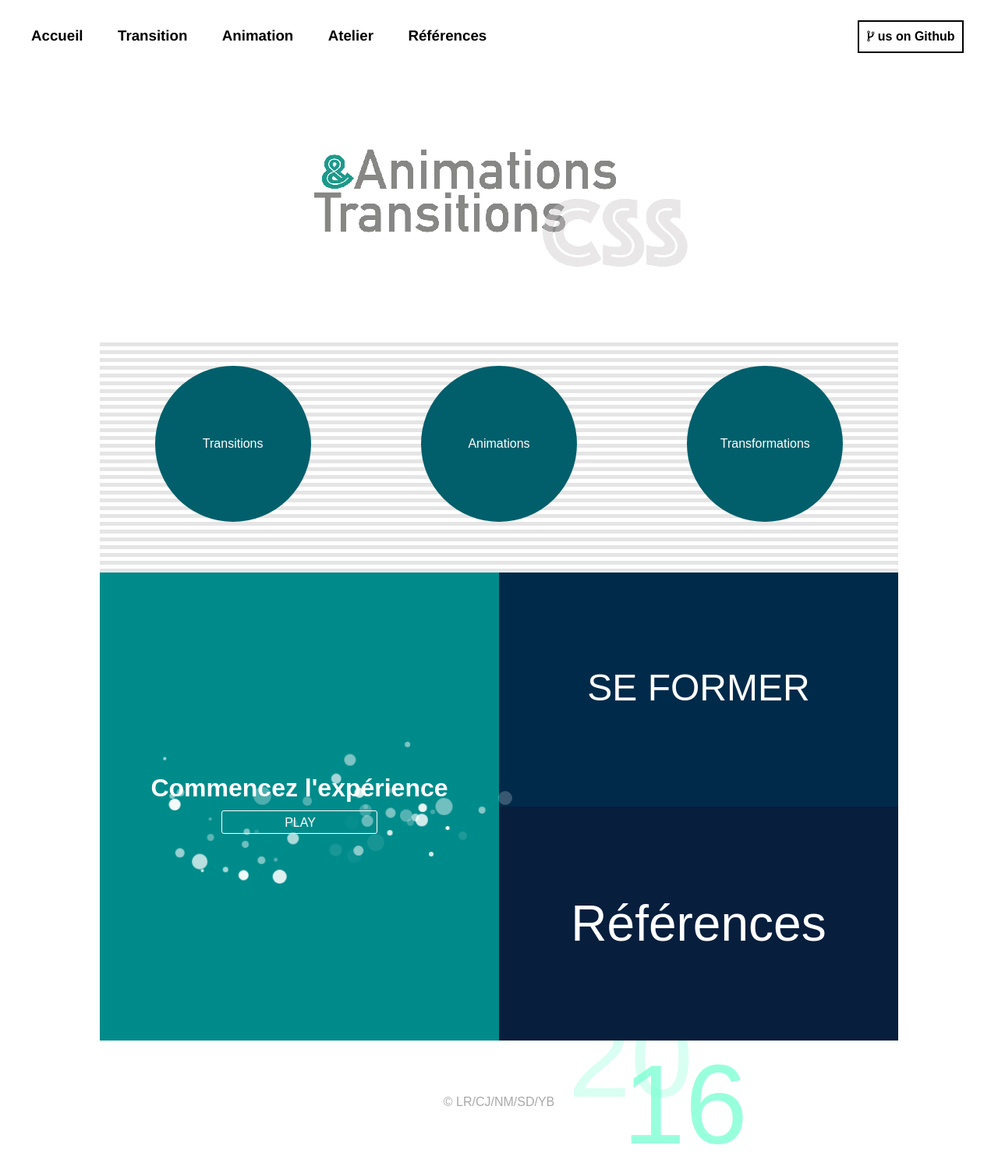
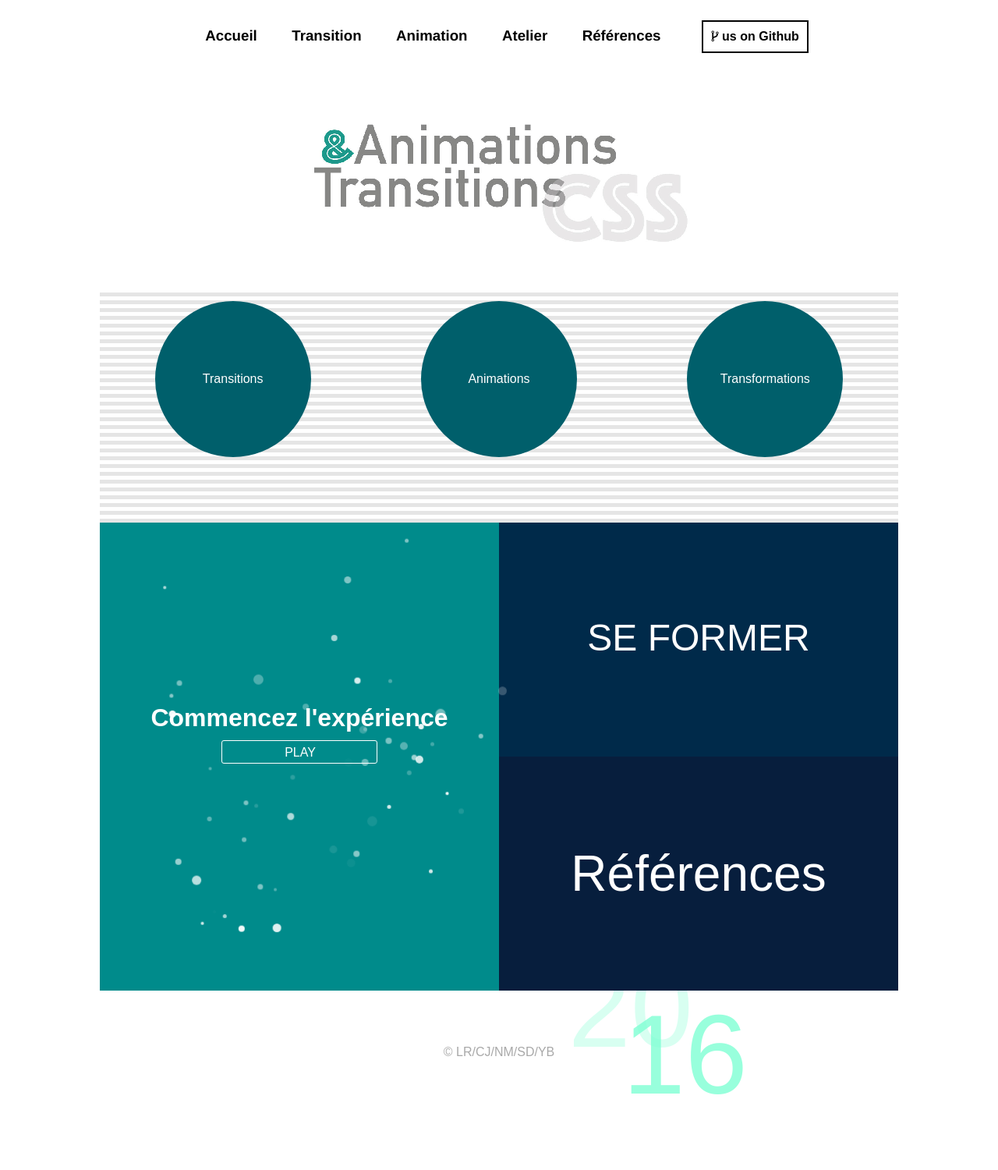
Before and after one commit to Dahmso/animustransismus, a PHP site: page / in a window 1280 px wide. Shown: the whole page at 78% size. After the commit the page ends 1403 px from the top, so only its background shows below. Run offline with PHP 8.4, Linux system fonts and the light colour scheme; some libraries are stand-ins or nearby versions; some web fonts are replaced.

Commit message:
ajout divers

```diff
--- a/layout.css
+++ b/layout.css
@@ -71,14 +71,11 @@ code[class*="language-"], pre[class*="language-"] {
 
   .topbar {
     margin: auto;
-    width: 100%;
+    width: 80%;
+    text-align: center;
     height: 100px;
     background-color: white;
-    display: inline-block;
     position: relative;
-  }
-  .menutopbar {
-    width: 75%;
   }
   .menutopbar,.gitbuttondiv{
     display: inline-block;
@@ -86,8 +83,8 @@ code[class*="language-"], pre[class*="language-"] {
    }
    .gitbuttondiv  {
      text-align: right;
-     margin: 1em;
      width: 20%;
+     padding: 20px;
    }
   .menutopbar  li{
     font-family: Helvetica;
@@ -341,8 +338,8 @@ header {
     position: relative;
     margin:auto;
     text-align: center;
-    margin-top: 5em;
-    margin-bottom: 5em;
+    margin-top: 3em;
+    margin-bottom: 3em;
   }
   @keyframes circle {
       from
@@ -453,7 +450,6 @@ header {
   float: left;
   list-style: none;
   z-index: 13;
-
 }
 
 .peak1 {
--- a/page-accueil.php
+++ b/page-accueil.php
@@ -71,18 +71,18 @@
 	  color: ["white"],
 	  addKeyframe: function () {
 	    var size;
-	    var screenSize = (window.innerWidth / 100) * 40;
-	    var screenHeight = window.innerHeight;
-	    //console.log(screenHeight);
+	    var divWidth = document.querySelector(".section_left").offsetWidth;
+	    var divHeight = document.querySelector(".section_left").offsetHeight;
+	    console.log("width :",divWidth, "height :", divHeight);
 	    var randomSize = function () {
-	      size = Math.floor((Math.random() * 20) + 4);
+	      size = Math.floor((Math.random() * 10) + 4);
 	      return size;
 	    }
 	    var randomHeight = function () {
-	      return Math.floor(Math.random() * 200);
+	      return Math.floor((Math.random() * divHeight)) ;
 	    };
 	    var randomTranslate = function () {
-	      return Math.floor(Math.random() * screenSize);
+	      return Math.floor(Math.random() * divWidth);
 	    };
 	    var randomAnimDuration = function () {
 	      return Math.floor(Math.random() * 5000);
--- a/style.css
+++ b/style.css
@@ -40,14 +40,11 @@ body {
 
 .section_circle {
   width: 33.33333333%;
-  padding: 35px;
-  /*animation-name: jump;
-  animation-duration: 3s;*/
   z-index: 11;
   float: left;
+  margin-top: 2vh;
   text-align: center;
   line-height: 200px;
-  /*height: 100%;*/
 }
 
 .box_circle {
@@ -143,7 +140,6 @@ overflow: hidden;
 }
 
 .ball {
-    top: 35%;
     animation-direction:alternate-reverse;
     border-radius: 6px;
     animation-duration: 60s;
@@ -167,7 +163,6 @@ overflow: hidden;
     vertical-align: center;
     margin-bottom: 2%;
     margin-top: 29vh;
-    padding: 5% 0% 0% 0%;
     z-index: 1;
   }
 
@@ -348,3 +343,12 @@ footer {
   left: 230px;
   opacity: 0.8;
 }
+@media (max-width: 1150px) {
+
+}
+@media (max-width: 763px) {
+   .circle {
+    height: 150px;
+    width: 150px;
+  }
+}
```
